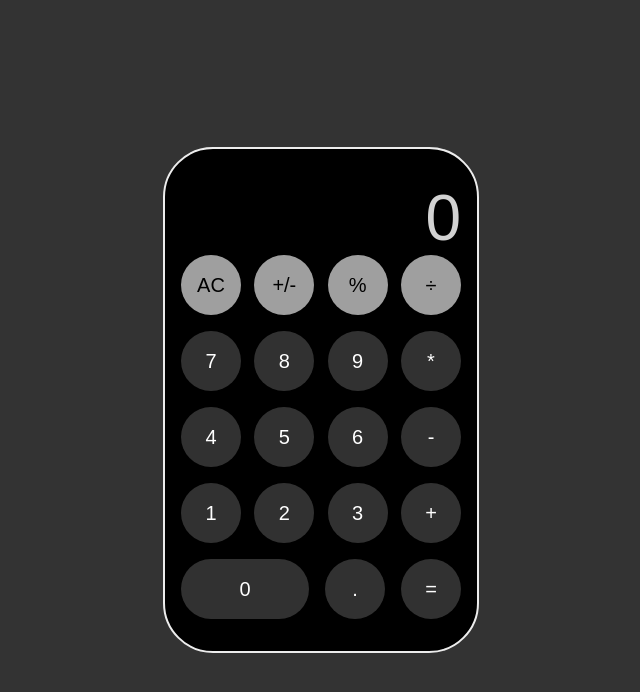
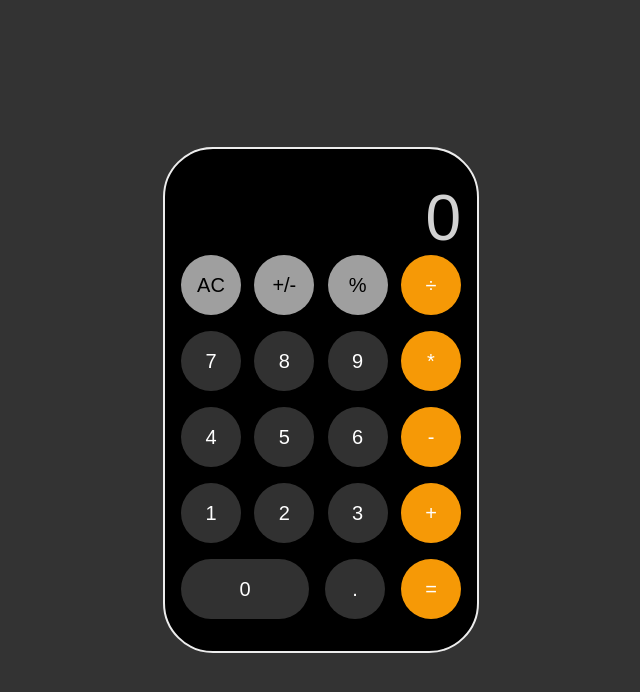
Before and after one commit to enosV/calc, a plain HTML site: page index.html in a window 1280 px wide. Shown: the whole page, without its empty margins (319-959 px from the left). Drawn offline with Linux system fonts and the light colour scheme.

Commit message:
fixed orange buttons

```diff
--- a/index.html
+++ b/index.html
@@ -19,30 +19,30 @@
                     <button data-type="clear" type="reset" value="clear" class="btn btn-grey"> AC </button>
                     <button data-type="operator" value="invert" class="btn btn-grey"> +/- </button>
                     <button data-type="operator" value="%" class="btn btn-grey"> % </button>
-                    <button data-type="operator" value="/" class="btn btn-grey"> ÷ </button>
+                    <button data-type="operator" value="/" class="btn btn-orange"> ÷ </button>
                 </div>
                 <div class="btn_group">
                     <button data-type="operand" value="7" class="btn btn-dark-grey"> 7 </button>
                     <button data-type="operand" value="8" class="btn btn-dark-grey"> 8 </button>
                     <button data-type="operand" value="9" class="btn btn-dark-grey"> 9 </button>
-                    <button data-type="operator" value="x" class="btn btn-dark-grey"> * </button>
+                    <button data-type="operator" value="x" class="btn btn-orange"> * </button>
                 </div>
                 <div class="btn_group">
                     <button data-type="operand" value="4" class="btn btn-dark-grey"> 4 </button>
                     <button data-type="operand" value="5" class="btn btn-dark-grey"> 5 </button>
                     <button data-type="operand" value="6" class="btn btn-dark-grey"> 6 </button>
-                    <button data-type="operator" value="-" class="btn btn-dark-grey"> - </button>
+                    <button data-type="operator" value="-" class="btn btn-orange"> - </button>
                 </div>
                 <div class="btn_group">
                     <button data-type="operand" value="1" class="btn btn-dark-grey"> 1 </button>
                     <button data-type="operand" value="2" class="btn btn-dark-grey"> 2 </button>
                     <button data-type="operand" value="3" class="btn btn-dark-grey"> 3 </button>
-                    <button data-type="operator" value="+" class="btn btn-dark-grey"> + </button>
+                    <button data-type="operator" value="+" class="btn btn-orange"> + </button>
                 </div>
                 <div class="btn_group">
                     <button data-type="operand" value="0" class="btn btn-grow btn-dark-grey"> 0 </button>
                     <button data-type="operand" value="." class="btn btn-dark-grey"> . </button>
-                    <button data-type="operator" value="=" class="btn btn-dark-grey"> = </button>
+                    <button data-type="operator" value="=" class="btn btn-orange"> = </button>
                 </div>
             </footer>
         </form>
```
